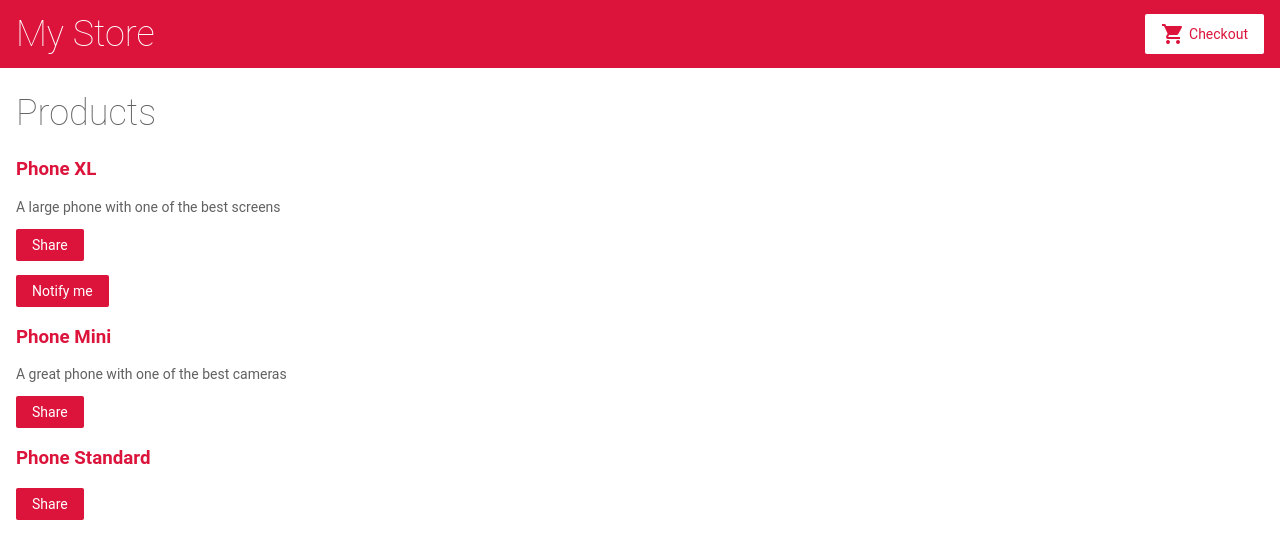
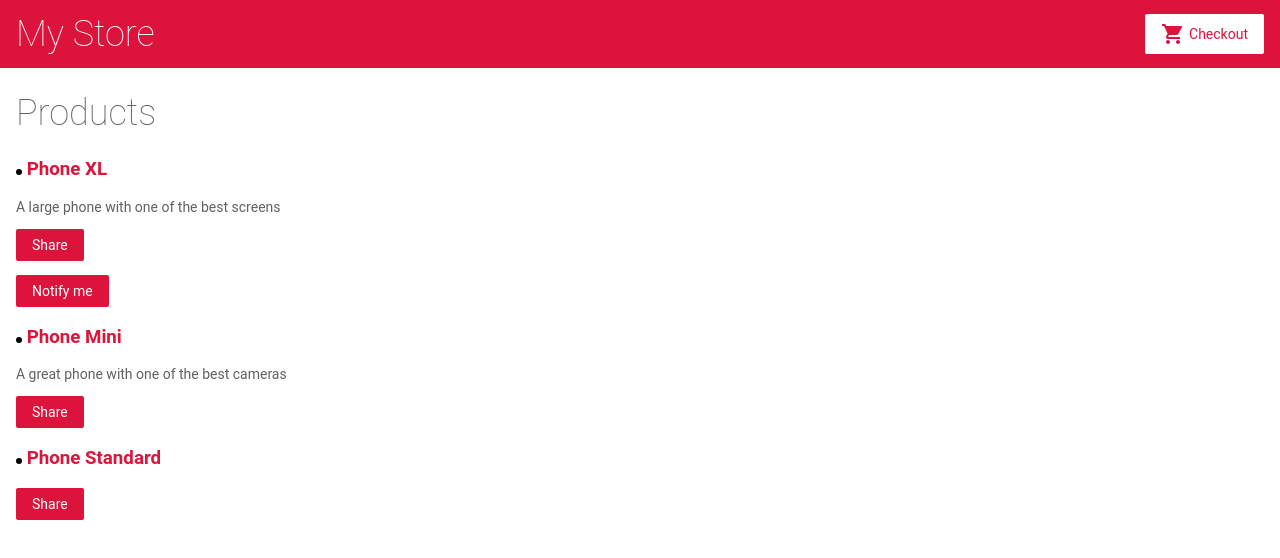
Before and after one commit to HansXxX/angular-prodcut-list, an Angular app: page / in a window 1280 px wide. Shown: the top 558 px of the page. Built offline with nearby package versions, Linux system fonts and the light colour scheme.

Commit message:
added dots

```diff
--- a/src/app/product-list/product-list.component.html
+++ b/src/app/product-list/product-list.component.html
@@ -3,7 +3,7 @@
 <div *ngFor="let product of products">
 
   <h3>
-    <a [title]="product.name + ' details'">
+    <span class="dot"></span><a [title]="product.name + ' details'">
       {{ product.name }}
     </a>
   </h3>
--- a/src/styles.css
+++ b/src/styles.css
@@ -137,6 +137,14 @@ app-top-bar h1 {
   background-color: #EEEEEE;
 }
 
+.dot {
+  height: 6px;
+  width: 6px;
+  background-color: black;
+  border-radius: 100%;
+  display: inline-block;
+}
+
 
 /*
 Copyright Google LLC. All Rights Reserved.
```
